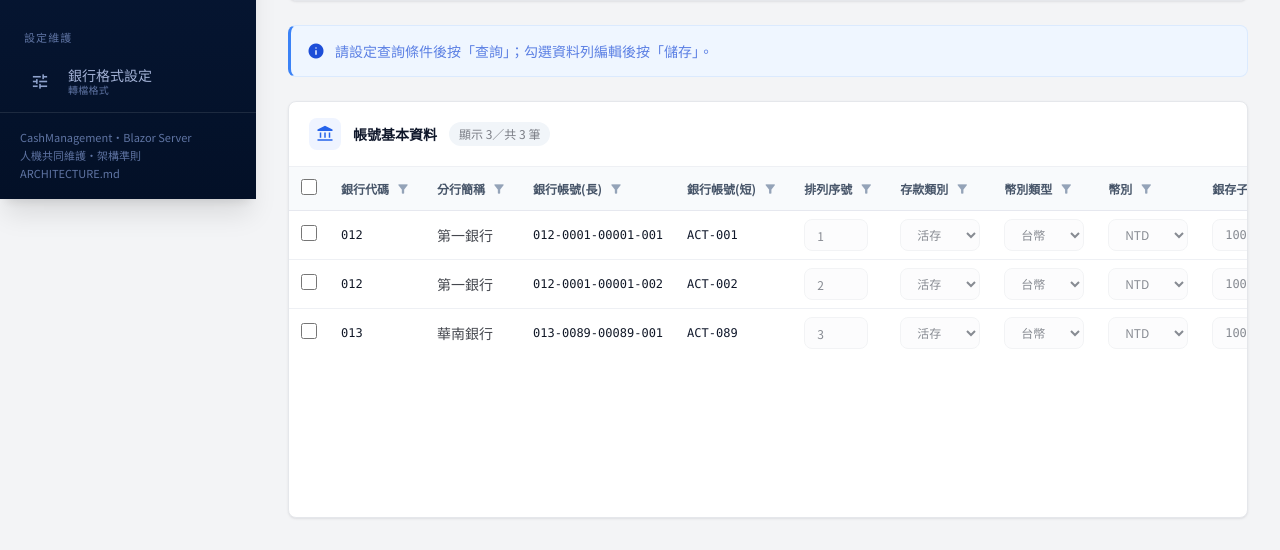
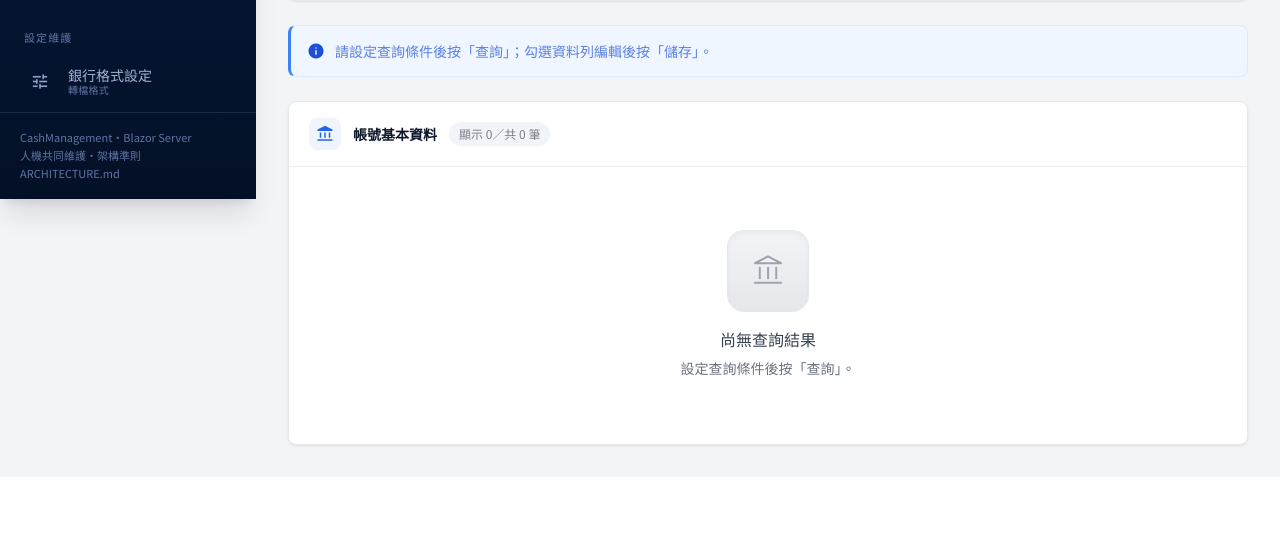
Before and after one commit to long70677-coder/moneymanager, an ASP.NET Core app: page /master in a window 1280 px wide. Shown: the part 601-1151 px from the top of the page. After the commit the page ends 1049 px from the top, so only its background shows below. Run offline with ASP.NET Core 8, Linux system fonts and the light colour scheme; data comes from the database, SQL or seed files in the repository; some libraries are stand-ins or nearby versions.

Commit message:
修正銀行帳號基本資料：初載不預載資料、新增視窗補齊欄位
- 依 URS2.90.202，初次進入頁面不帶資料，按「查詢」才顯示結果
- 新增視窗補上活存領息方式/計息天數、停用日期、銀行結清日期、
  公司結清日期、備註，以及 FEDI/公司主調度/同行主調度/票匯屬性勾選
- 外幣帳戶類型改為依幣別類型連動（非外幣時停用並清空），幣別下拉
  依幣別類型過濾

Co-Authored-By: Claude Fable 5 <noreply@anthropic.com>

```diff
--- a/CashManagement/Components/Pages/MasterAccounts.razor
+++ b/CashManagement/Components/Pages/MasterAccounts.razor
@@ -274,13 +274,13 @@
                 </div>
                 <div class="flex flex-col gap-1.5">
                     <label class="text-xs font-medium text-[#44474e]">幣別類型 <span class="text-[#dc2626]">*</span></label>
-                    <select class="form-input" @bind="newAcc.CurrencyType">@(CodeOptions("CURRENCY_TYPE"))</select>
+                    <select class="form-input" value="@newAcc.CurrencyType" @onchange="OnNewCurrencyTypeChanged">@(CodeOptions("CURRENCY_TYPE"))</select>
                 </div>
                 <div class="flex flex-col gap-1.5">
                     <label class="text-xs font-medium text-[#44474e]">幣別 <span class="text-[#dc2626]">*</span></label>
                     <select class="form-input" @bind="newAcc.CurrencyCode">
                         <option value="">— 請選擇 —</option>
-                        @foreach (var c in lookups.Currencies)
+                        @foreach (var c in NewAccCurrencies)
                         {
                             <option value="@c.Code">@c.Name (@c.Code)</option>
                         }
@@ -294,27 +294,61 @@
                     <label class="text-xs font-medium text-[#44474e]">帳冊別 <span class="text-[#dc2626]">*</span></label>
                     <select class="form-input" @bind="newAcc.LedgerType">@(CodeOptions("LEDGER_TYPE"))</select>
                 </div>
-                @if (newAcc.CurrencyType == "FOREIGN")
-                {
-                    <div class="flex flex-col gap-1.5">
-                        <label class="text-xs font-medium text-[#44474e]">外幣帳戶類型 <span class="text-[#dc2626]">*</span></label>
-                        <select class="form-input" @bind="newAcc.FxAccountType">
-                            <option value="">— 請選擇 —</option>
-                            @(CodeOptions("FX_ACCOUNT_TYPE"))
-                        </select>
-                    </div>
-                }
+                <div class="flex flex-col gap-1.5">
+                    <label class="text-xs font-medium text-[#44474e]">外幣帳戶類型 @(newAcc.CurrencyType == "FOREIGN" ? FxRequiredMark : null)</label>
+                    <select class="form-input" disabled="@(newAcc.CurrencyType != "FOREIGN")" @bind="newAcc.FxAccountType">
+                        <option value="">— 請選擇 —</option>
+                        @(CodeOptions("FX_ACCOUNT_TYPE"))
+                    </select>
+                </div>
+                <div class="flex flex-col gap-1.5">
+                    <label class="text-xs font-medium text-[#44474e]">活存領息方式</label>
+                    <select class="form-input" @bind="newAcc.InterestPayout">@(CodeOptions("INTEREST_PAYOUT"))</select>
+                </div>
+                <div class="flex flex-col gap-1.5">
+                    <label class="text-xs font-medium text-[#44474e]">活存計息天數</label>
+                    <select class="form-input" @bind="newAcc.InterestDays">@(CodeOptions("INTEREST_DAYS"))</select>
+                </div>
                 <div class="flex flex-col gap-1.5">
                     <label class="text-xs font-medium text-[#44474e]">開戶日期 <span class="text-[#dc2626]">*</span></label>
                     <input type="date" class="form-input" value="@newAcc.OpenDate" @onchange="e => newAcc.OpenDate = D(e.Value)" />
                 </div>
                 <div class="flex flex-col gap-1.5">
+                    <label class="text-xs font-medium text-[#44474e]">停用日期</label>
+                    <input type="date" class="form-input" value="@newAcc.SuspendDate" @onchange="e => newAcc.SuspendDate = D(e.Value)" />
+                </div>
+                <div class="flex flex-col gap-1.5">
+                    <label class="text-xs font-medium text-[#44474e]">銀行結清日期</label>
+                    <input type="date" class="form-input" value="@newAcc.BankCloseDate" @onchange="e => newAcc.BankCloseDate = D(e.Value)" />
+                </div>
+                <div class="flex flex-col gap-1.5">
+                    <label class="text-xs font-medium text-[#44474e]">公司結清日期</label>
+                    <input type="date" class="form-input" value="@newAcc.CompanyCloseDate" @onchange="e => newAcc.CompanyCloseDate = D(e.Value)" />
+                </div>
+                <div class="flex flex-col gap-1.5">
                     <label class="text-xs font-medium text-[#44474e]">轉檔檔名（FUN2.1.1 用）</label>
                     <input class="form-input font-mono" @bind="newAcc.ImportFileName" placeholder="例：ACT-001.csv" />
                 </div>
-                <div class="flex items-end pb-2">
-                    <label class="flex items-center gap-2 text-sm text-[#44474e] cursor-pointer">
+                <div class="flex flex-col gap-1.5 md:col-span-2">
+                    <label class="text-xs font-medium text-[#44474e]">備註</label>
+                    <input class="form-input" @bind="newAcc.Memo" />
+                </div>
+                <div class="md:col-span-2 flex flex-wrap items-center gap-x-6 gap-y-2 pt-2 border-t border-[#f1f5f9]">
+                    <span class="text-xs font-semibold text-[#475569]">帳戶屬性</span>
+                    <label class="flex items-center gap-1.5 text-sm text-[#44474e] cursor-pointer">
                         <input type="checkbox" class="w-4 h-4 accent-[#2563EB]" @bind="newAcc.IsSuspense" />暫收帳戶
+                    </label>
+                    <label class="flex items-center gap-1.5 text-sm text-[#44474e] cursor-pointer">
+                        <input type="checkbox" class="w-4 h-4 accent-[#2563EB]" @bind="newAcc.IsFedi" />FEDI帳戶
+                    </label>
+                    <label class="flex items-center gap-1.5 text-sm text-[#44474e] cursor-pointer">
+                        <input type="checkbox" class="w-4 h-4 accent-[#2563EB]" @bind="newAcc.IsCompanyMain" />公司主調度帳戶
+                    </label>
+                    <label class="flex items-center gap-1.5 text-sm text-[#44474e] cursor-pointer">
+                        <input type="checkbox" class="w-4 h-4 accent-[#2563EB]" @bind="newAcc.IsBankMain" />同行主調度帳戶
+                    </label>
+                    <label class="flex items-center gap-1.5 text-sm text-[#44474e] cursor-pointer">
+                        <input type="checkbox" class="w-4 h-4 accent-[#2563EB]" @bind="newAcc.IsDraft" />票匯
                     </label>
                 </div>
             </div>
@@ -368,9 +402,7 @@
         lookups = AccountSvc.GetLookups();
         accountCodeOptions = AccountSvc.GetAccountCodeOptions();
         BuildCols();
-        DoQuery();
-        msgLines = []; // 初載不顯示「查詢成功」
-        msgType = "info";
+        // URS：初載不帶資料，按「查詢」才顯示
     }
 
     public void Dispose() => UserState.OnChange -= HandleUserChanged;
@@ -461,9 +493,23 @@
 
     private void OpenCreate()
     {
-        newAcc = new BankAccount { DepositType = "1", LedgerType = "1", CurrencyType = "TWD", CurrencyCode = "NTD", IsSuspense = true };
+        // URS 預設：存款類別=活存、帳冊別=不分紅、幣別=NTD、領息方式=半年領、計息天數=360天
+        newAcc = new BankAccount { DepositType = "1", LedgerType = "1", CurrencyType = "TWD", CurrencyCode = "NTD", InterestPayout = "2", InterestDays = "1" };
         createOpen = true;
     }
+
+    private IEnumerable<Data.Currency> NewAccCurrencies =>
+        string.IsNullOrEmpty(newAcc.CurrencyType) ? lookups.Currencies : lookups.Currencies.Where(c => c.CurrencyType == newAcc.CurrencyType);
+
+    private void OnNewCurrencyTypeChanged(ChangeEventArgs e)
+    {
+        newAcc.CurrencyType = e.Value?.ToString() ?? "TWD";
+        if (newAcc.CurrencyType != "FOREIGN") newAcc.FxAccountType = null;
+        if (!string.IsNullOrEmpty(newAcc.CurrencyCode) && NewAccCurrencies.All(c => c.Code != newAcc.CurrencyCode))
+            newAcc.CurrencyCode = "";
+    }
+
+    private static readonly RenderFragment FxRequiredMark = b => b.AddMarkupContent(0, "<span class=\"text-[#dc2626]\">*</span>");
 
     private void DoCreate()
     {
```
